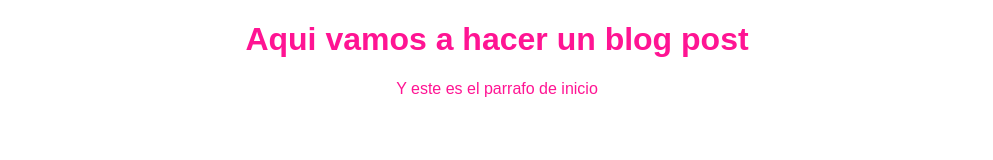
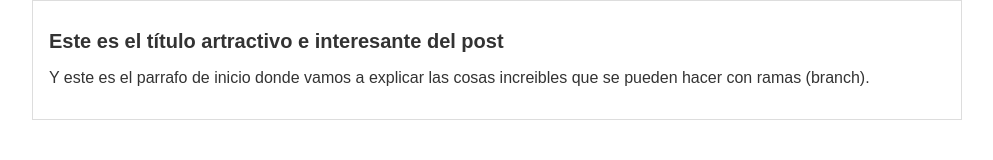
Before and after one commit to irvingsan/hyperblog, a plain HTML site: page blogpost.html in a window 1280 px wide. Shown: the whole page, without its empty margins (143-1136 px from the left). Drawn offline with Linux system fonts and the light colour scheme.

Commit message:
commit al master del blogpost en su version mas reciente

```diff
--- a/blogpost.html
+++ b/blogpost.html
@@ -6,7 +6,18 @@
     <link rel="stylesheet" href="css/estilos.css">
 </head>
 <body>
-    <h1>Aqui vamos a hacer un blog post</h1>
-    <p>Y este es el parrafo de inicio</p>
+    <div id="container">
+        <div id="post">
+            <h1>Este es el título
+                artractivo e interesante del
+                post
+            </h1>
+            <p>Y este es el parrafo de inicio
+                donde vamos a explicar las
+                cosas increibles que se pueden
+                hacer con ramas (branch).
+            </p>
+
+        </div>
 </body>
 </html>
--- a/css/estilos.css
+++ b/css/estilos.css
@@ -1,5 +1,20 @@
 body {
-    color:deeppink;
+    color: #333;
     text-align: center;
     font-family: "Arial";
+    font-size: 16px;
+    margin: 0;
+    padding: 0;
 }
+
+#container {
+    width: 70%;
+    padding: 1em;
+    text-align: left;
+    border: 1px solid #ddd;
+    margin: 0 auto;
+}
+
+#container h1 {
+    font-size: 20px;
+}
```
